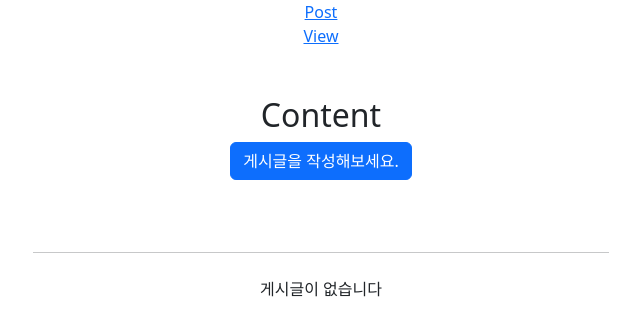
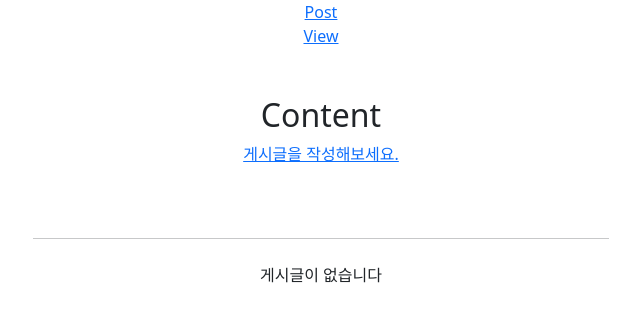
Before and after one commit to Jayu-Lee/hufs_eval, a React (Create React App) app in the folder subject_eval/src/main/frontend/hufs/: page /view in a window 1280 px wide. Shown: the top 336 px of the page, without its empty margins (319-959 px from the left). Built offline with nearby package versions, Linux system fonts and the light colour scheme.

Commit message:
render issue V4

```diff
--- a/subject_eval/src/main/frontend/hufs/src/App.js
+++ b/subject_eval/src/main/frontend/hufs/src/App.js
@@ -16,8 +16,6 @@
           </nav>
           <Routes>
               <Route path="/post" element={<Post />}/>
-          </Routes>
-          <Routes>
               <Route path="/view" element={<View />}/>
           </Routes>
       </div>
--- a/subject_eval/src/main/frontend/hufs/src/components/Post.js
+++ b/subject_eval/src/main/frontend/hufs/src/components/Post.js
@@ -1,5 +1,6 @@
 import React, { Component } from 'react';
-import {Link} from "react-router-dom";
+import {Link, Route, Routes} from "react-router-dom";
+
 
 class Post extends Component {
     constructor(props) {
@@ -19,8 +20,11 @@
 
     handleSubmit = (e) => {
         e.preventDefault();
-        // 이 부분에서 서버로 데이터를 전송하거나 다른 작업을 수행할 수 있습니다.
+        //서버로 데이터를 전송
         console.log('Form data:', this.state);
+
+        // /view 로 리다이렉트
+        this.props.history.push('/view');
     }
 
     render() {
--- a/subject_eval/src/main/frontend/hufs/src/components/View.js
+++ b/subject_eval/src/main/frontend/hufs/src/components/View.js
@@ -1,4 +1,5 @@
 import React from 'react';
+import {Link} from "react-router-dom";
 
 function View(props) {
     if (!props.articles) {
@@ -7,7 +8,7 @@
             <div className="container" style={{ maxWidth: '600px' }}>
                 <div className="py-5 text-center">
                     <h2>Content</h2>
-                    <a href="/write" className="btn btn-primary">게시글을 작성해보세요.</a>
+                    <Link to="/post">게시글을 작성해보세요.</Link>
                 </div>
                 <hr className="my-4" />
                 <p>게시글이 없습니다</p>
@@ -19,7 +20,7 @@
         <div className="container" style={{ maxWidth: '600px' }}>
             <div className="py-5 text-center">
                 <h2>Content</h2>
-                <a href="/write" className="btn btn-primary">게시글을 작성해보세요.</a>
+                <Link to="/post">게시글을 작성해보세요.</Link>
             </div>
 
             <hr className="my-4" />
```
